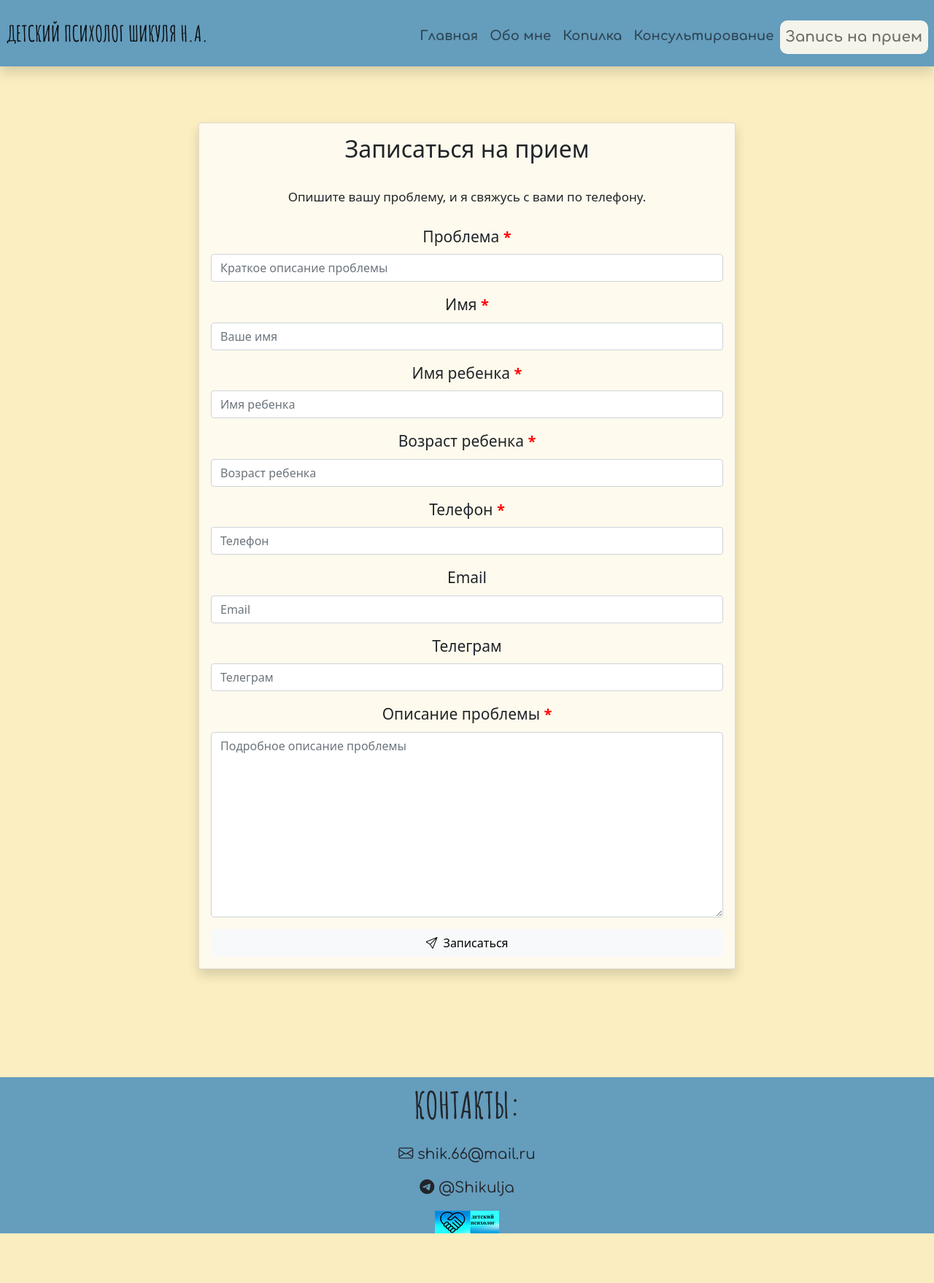
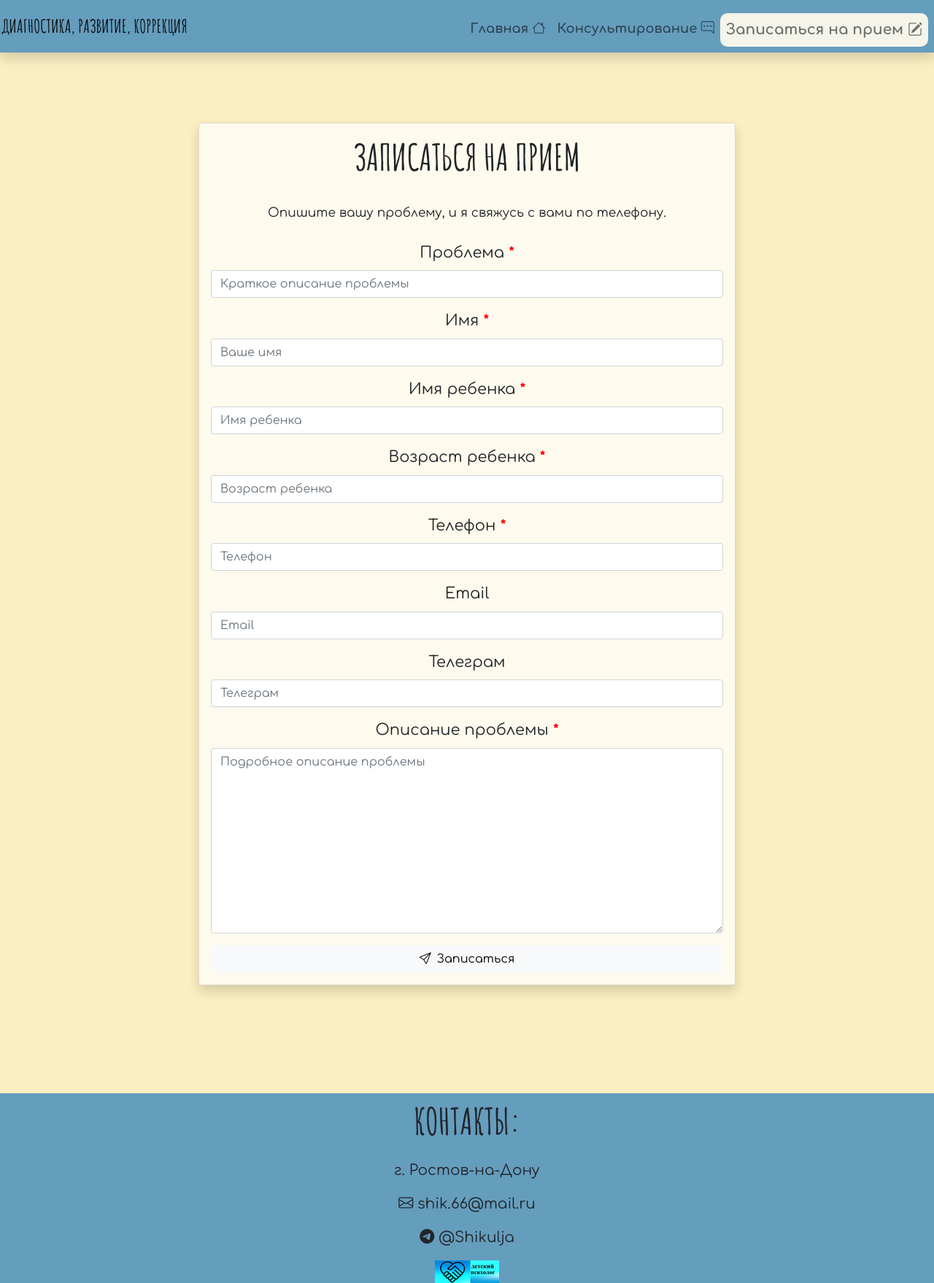
Before and after one commit to korekiwi/psychologist_app, a Django app: page /appointment/ in a window 1280 px wide. Shown: the whole page at 73% size. Before the commit the page ends 1690 px from the top, so only its background shows below. Run offline with Django 5.2, Linux system fonts and the light colour scheme; some libraries are stand-ins or nearby versions; some web fonts are replaced.

Commit message:
правки перед деплоем

```diff
--- a/core/context_processors.py
+++ b/core/context_processors.py
@@ -1,15 +1,13 @@
 def menu_items(request):
     menu = [
-        {"title": "Главная", "url_name": "home", "url_hash": ""},
-        {"title": "Обо мне", "url_name": "home", "url_hash": "#inf"},
-        {"title": "Копилка", "url_name": "materials", "url_hash": ""},
-        {"title": "Консультирование", "url_name": "questions", "url_hash": ""},
-        {"title": "Запись на прием", "url_name": "appointment", "url_hash": ""},
+        {"title": "Главная", "url_name": "home", "icon": "bi-house"},
+        {"title": "Консультирование", "url_name": "questions", "icon": 'bi-chat-right-dots'},
+        {"title": "Записаться на прием", "url_name": "appointment", "icon": 'bi-pencil-square'},
     ]
 
     current_url_name = request.resolver_match.view_name
 
     for item in menu:
-        item['is_active'] = current_url_name == item['url_name'] + item['url_hash']
+        item['is_active'] = current_url_name == item['url_name']
 
     return {'menu_items': menu}
--- a/core/signals.py
+++ b/core/signals.py
@@ -38,7 +38,7 @@ def send_telegram_notification(sender, instance, created, **kwargs):
 *Имя:* {instance.name}
 *Телефон:* {instance.phone or 'не указан'}
 *Email:* {instance.email or 'не указан'}
-*Телефон:* {instance.phone or 'не указан'}
+*Телеграм:* {instance.telegram or 'не указан'}
 *Описание проблемы:* {instance.question}
 -------------------------------------------------------------
 """
--- a/core/templates/appointment.html
+++ b/core/templates/appointment.html
@@ -10,11 +10,11 @@
         <div class="col-md-8">
             <div class="card shadow">
                 <div class="card-body">
-                    <h2 class="card-title text-center mb-4">Записаться на прием</h2>
+                    <h2 class="card-title text-center mb-4 amatic">ЗАПИСАТЬСЯ НА ПРИЕМ</h2>
 
-                    <p class='med'>Опишите вашу проблему, и я свяжусь с вами по телефону. </p>
+                    <p class='med comfortaa-sm'>Опишите вашу проблему, и я свяжусь с вами по телефону. </p>
 
-                    <form method="post">
+                    <form class="comfortaa-sm" method="post">
                         {% csrf_token %}
 
                         {% if form.non_field_errors %}
--- a/core/templates/base.html
+++ b/core/templates/base.html
@@ -19,7 +19,7 @@
     {% block header %}
 
     <nav id=1 class="navbar navbar-expand-lg navbar-light fixed-top shadow">
-        <a class="navbar-brand" href="#">ДЕТСКИЙ ПСИХОЛОГ ШИКУЛЯ Н.А.</a>
+        <a class="navbar-brand" href="#">ДИАГНОСТИКА, РАЗВИТИЕ, КОРРЕКЦИЯ</a>
         <button class="navbar-toggler" type="button" data-toggle="collapse" data-target="#navbarNav" aria-controls="navbarNav" aria-expanded="false" aria-label="Toggle navigation">
           <span class="navbar-toggler-icon"></span>
         </button>
@@ -27,7 +27,7 @@
         <ul class="navbar-nav me-2">
             {% for item in menu_items %}
             <li class="nav-item {% if item.is_active %}active{% endif %}">
-                <a class="nav-link" href="{% url item.url_name %}{% if item.url_hash %}{{item.url_hash}}{% endif %}">{{item.title}}</a>
+                <a class="nav-link" href="{% url item.url_name %}">{{item.title}} <i class="bi {{item.icon}}"></i></a>
               </li>
             {% endfor %}
         </ul>
@@ -44,19 +44,9 @@
     <footer>
         <div class="container-fluid">
             <div class="row">
-                {% comment %} <div class="col-lg-6">
-                    <img class='footer-icon' src="{% static "images/favicon.ico" %}" alt="">
-                </div> {% endcomment %}
-                {% comment %} <div class="col-lg-4 amatic">КОНТАКТЫ</div>
-                <div class="col-lg-4"><p class='comfortaa'><i class="bi bi-envelope"></i> shik.66@mail.ru</p></div>
-                <div class="col-lg-4"><p class='comfortaa'> <i class="bi bi-telegram"></i> @Shikulja</p></div> {% endcomment %}
-                {% comment %} <div class="col-lg-6">
-                    <div class="amatic">КОНТАКТЫ</div>
-                    <p class='comfortaa'><i class="bi bi-envelope"></i> shik.66@mail.ru</p>
-                    <p class='comfortaa'> <i class="bi bi-telegram"></i> @Shikulja</p>
-                </div> {% endcomment %}
                 <div class="col-lg-6">
                     <p class="amatic">КОНТАКТЫ:</p>
+                    <p class='comfortaa'>г. Ростов-на-Дону</p>
                     <p class='comfortaa'><i class="bi bi-envelope"></i> shik.66@mail.ru </p>
                     <p class='comfortaa'><i class="bi bi-telegram"></i> @Shikulja</p>
                 </div>
--- a/core/templates/load_questions.html
+++ b/core/templates/load_questions.html
@@ -1,5 +1,5 @@
 <div class="card mb-4 shadow">
-    <div class="card-body">
+    <div class="card-body comfortaa-sm">
         <h3 class="card-title text-dark"><a href="{% url "question" question.pk %}">{{ question.title }}</a></h2>
         <p class="card-text question">{{ question.question | truncatechars:250}}</p>
 
--- a/core/templates/main.html
+++ b/core/templates/main.html
@@ -23,7 +23,7 @@
          <ul class="list-group">
           <li class="list-group-item">• Томский медицинский институт 1989г, <span class="bold">врач-биофизик.</span></li>
           <li class="list-group-item">• Ростовский Государственный Университет (РГУ) 2006г, <span class="bold">практический психолог.</span></li>
-          <li class="list-group-item">• Повышение квалификации там же по специальности <span class="bold">клинический (медицинский) психолог, 2006г.</span></li>
+          <li class="list-group-item">• Повышение квалификации там же по специальности <span class="bold">клинический (медицинский) психолог,</span> 2006г.</li>
           <li class="list-group-item">• Общий медицинский и психологический стаж - <span class="bold">25 лет</span>; в должности педагог-психолог: 12 лет,
          в том числе в реабилитационном центре для детей нуждающихся в медико-социальной и психолого-педагогической помощи (ППМС-центр).</li>
         </ul>
--- a/core/templates/materials.html
+++ /dev/null
@@ -1 +0,0 @@
-{% extends "base.html" %}
--- a/core/templates/question.html
+++ b/core/templates/question.html
@@ -3,7 +3,7 @@
 
 {% block content %}
 <div class="heading"></div>
-<div class="card mb-4 shadow alone">
+<div class="card mb-4 shadow alone comfortaa-sm">
     <div class="card-body">
         <h3 class="card-title text-dark">{{ question.title }}</h2>
         <p class='card-text name'>{{question.name}}</p>
@@ -15,7 +15,7 @@
 </div>
 
 {% if question.answer %}
-    <div class="card mb-4 shadow alone">
+    <div class="card mb-4 shadow alone comfortaa-sm">
         <div class="card-body">
             <h4 class="card-title text-dark">Ответ:</h4>
             <p class="card-text question">{{ question.answer}}</p>
@@ -24,7 +24,7 @@
 {% endif %}
 
 <div class="alert">
-    <a class="url" href="{% url "questions" %}">Назад к вопросам</a>
+    <a class="url comfortaa-sm" href="{% url "questions" %}">Назад к вопросам</a>
 </div>
 
 {% endblock content %}
--- a/core/views.py
+++ b/core/views.py
@@ -15,11 +15,6 @@ class HomePage(TemplateView):
         context['title'] = 'Детский психолог Шикуля Н.А.'
         context['documents'] = Document.objects.all()
         return context
-
-
-class MaterialsPage(TemplateView):
-    template_name = "materials.html"
-    extra_context = {"title": 'Копилка'}
 
 
 class QuestionsPage(CreateView):
--- a/psychologist/urls.py
+++ b/psychologist/urls.py
@@ -25,7 +25,6 @@ urlpatterns = (
     [
     path('admin/', admin.site.urls),
     path('', views.HomePage.as_view(), name='home'),
-    path('materials/', views.MaterialsPage.as_view(), name='materials'),
     path('questions/', views.QuestionsPage.as_view(), name='questions'),
     path('questions/<slug:question_id>', views.ViewQuestion.as_view(), name='question'),
     path('appointment/', views.AppointmentPage.as_view(), name='appointment'),
--- a/static/css/main.css
+++ b/static/css/main.css
@@ -29,6 +29,14 @@ body {
     font-size: 20px;
 }
 
+.comfortaa-sm {
+    font-family: "Comfortaa";
+}
+
+.amatic-sm {
+    font-family: "Amatic SC";
+}
+
 .amatic {
     font-family: "Amatic SC";
     font-size: 50px;
@@ -52,8 +60,8 @@ body {
 }
 
 .navbar-brand {
-    margin: 10px;
-    font-size: 30px!important;
+    margin: 3px;
+    font-size: 25px!important;
     font-weight: bold;
     font-family: "Amatic SC";
 }
@@ -168,6 +176,7 @@ footer {
     font-family: "Comfortaa";
     background-color:  rgba(101, 157, 189, 0.3);
     padding: 5px;
+    margin: 0px 30px;
     border: 1px solid  #659DBD;
     border-radius: 10px;
 }
```
Also changed, not shown: core/templates/questions.html (+15 -15 lines), core/templates/thanks.html (+6 -2 lines).
